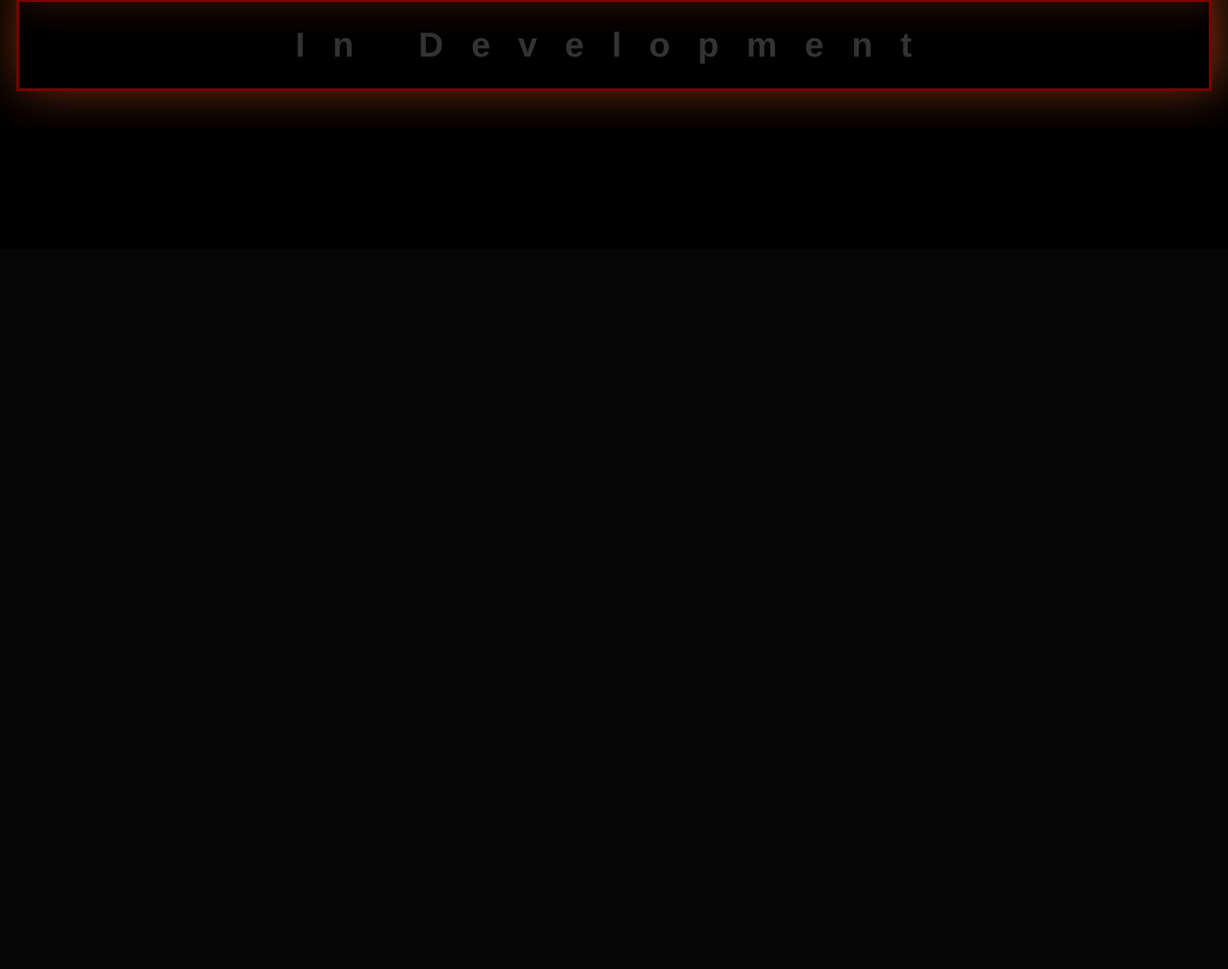
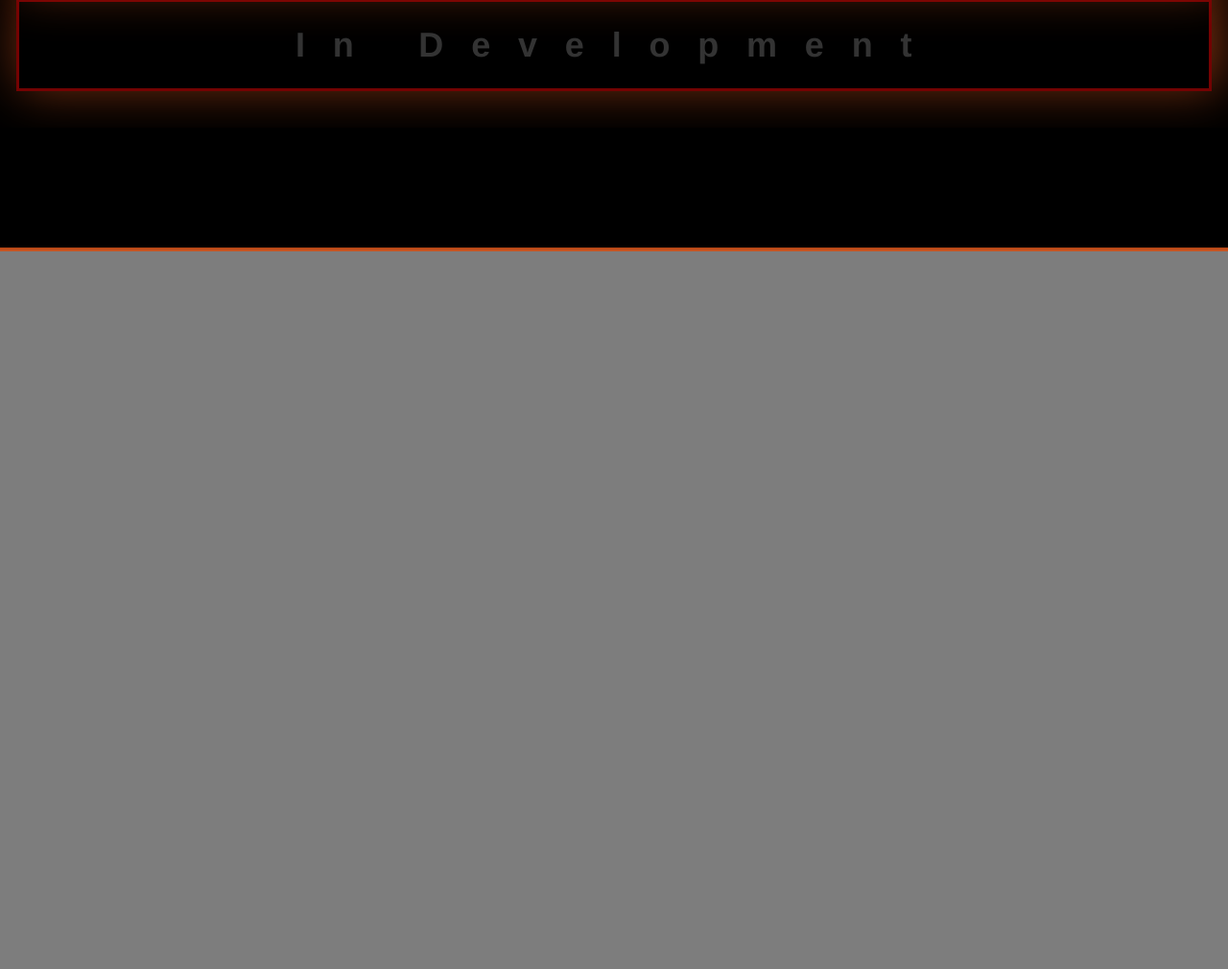
Before and after one commit to naeemb123/portfolio-project, a PHP site: page / in a window 1280 px wide. Shown: the part 1239-2249 px from the top of the page at 96% size. Before the commit the page ends 1357 px from the top, so only its background shows below. Run offline with PHP 8.4, Linux system fonts and the light colour scheme; grey boxes labelled with a size stand in for pictures from a placeholder-image service; some libraries are stand-ins or nearby versions; some web fonts are replaced.

Commit message:
commit #3

```diff
--- a/jquery-portfolio/Jquery-portfolio-application/index.html
+++ b/jquery-portfolio/Jquery-portfolio-application/index.html
@@ -273,6 +273,10 @@
 
   </div>
 
+  <div class="section-3">
+
+  </div>
+
 
 
     <script src="API/bootstrap/js/jquery.js"></script>
--- a/jquery-portfolio/Jquery-portfolio-application/styles/style.css
+++ b/jquery-portfolio/Jquery-portfolio-application/styles/style.css
@@ -222,6 +222,7 @@ span.glyphicon.glyphicon-chevron-down:hover  {
   height: 53.55em;
   background-color: rgba(0, 0, 0, 1);
   border-top: 2.75px solid rgba(207, 81, 26, 0.9);
+  border-bottom: 2.75px solid rgba(207, 81, 26, 0.9);
 }
 
 .section-2 .header {
@@ -288,3 +289,12 @@ img.cboxPhoto { /* this is the slideshow photo */
 iframe {
   overflow: hidden;
 }
+
+
+/*----------->>>>>>section-3<<<<<<<---------*/
+
+.section-3 {
+  height: 53.55em;
+  background-color: rgba(125, 125, 125, 1);
+  border-top: 2.75px solid rgba(207, 81, 26, 0.9);
+}
```
Also changed, not shown: 1 other file.
